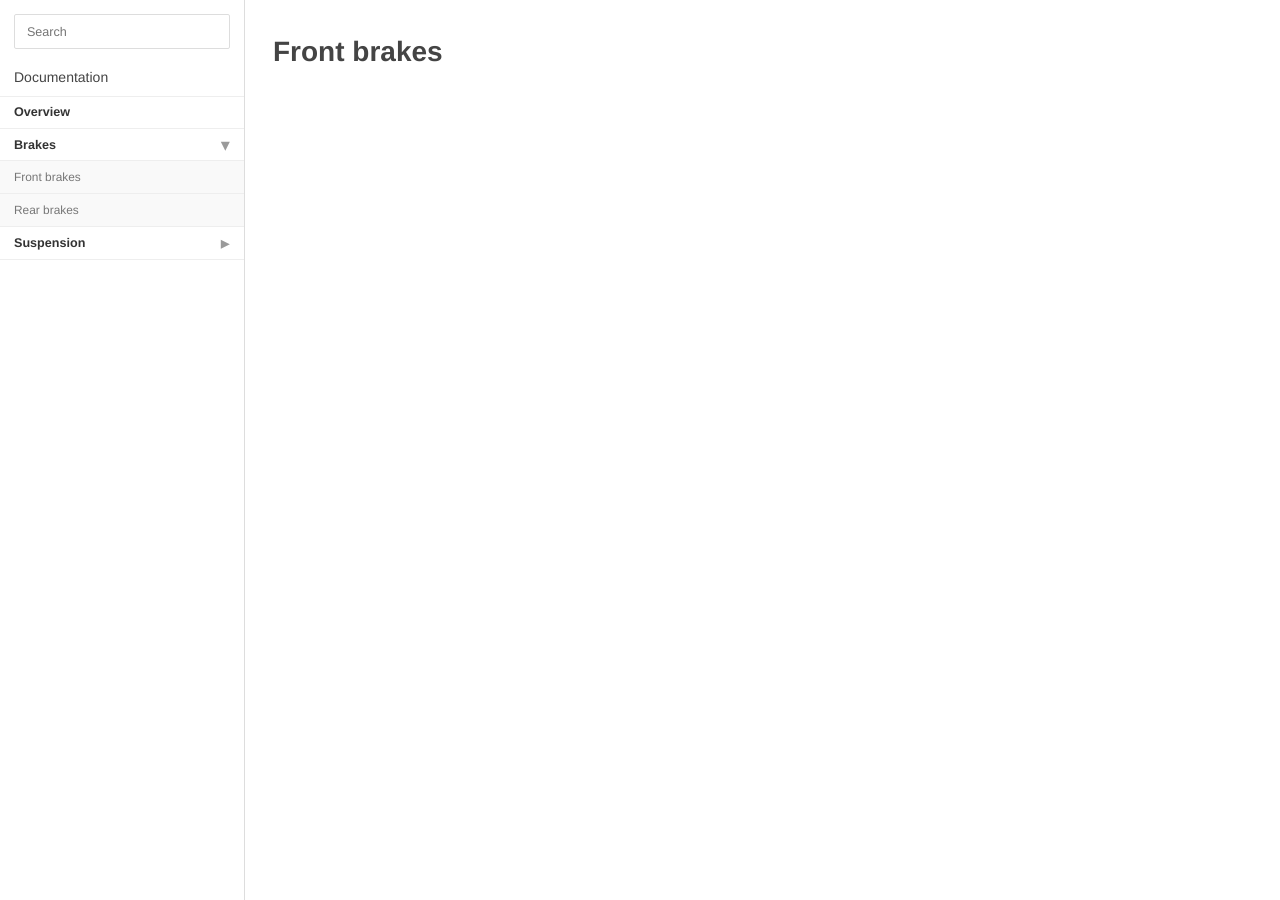
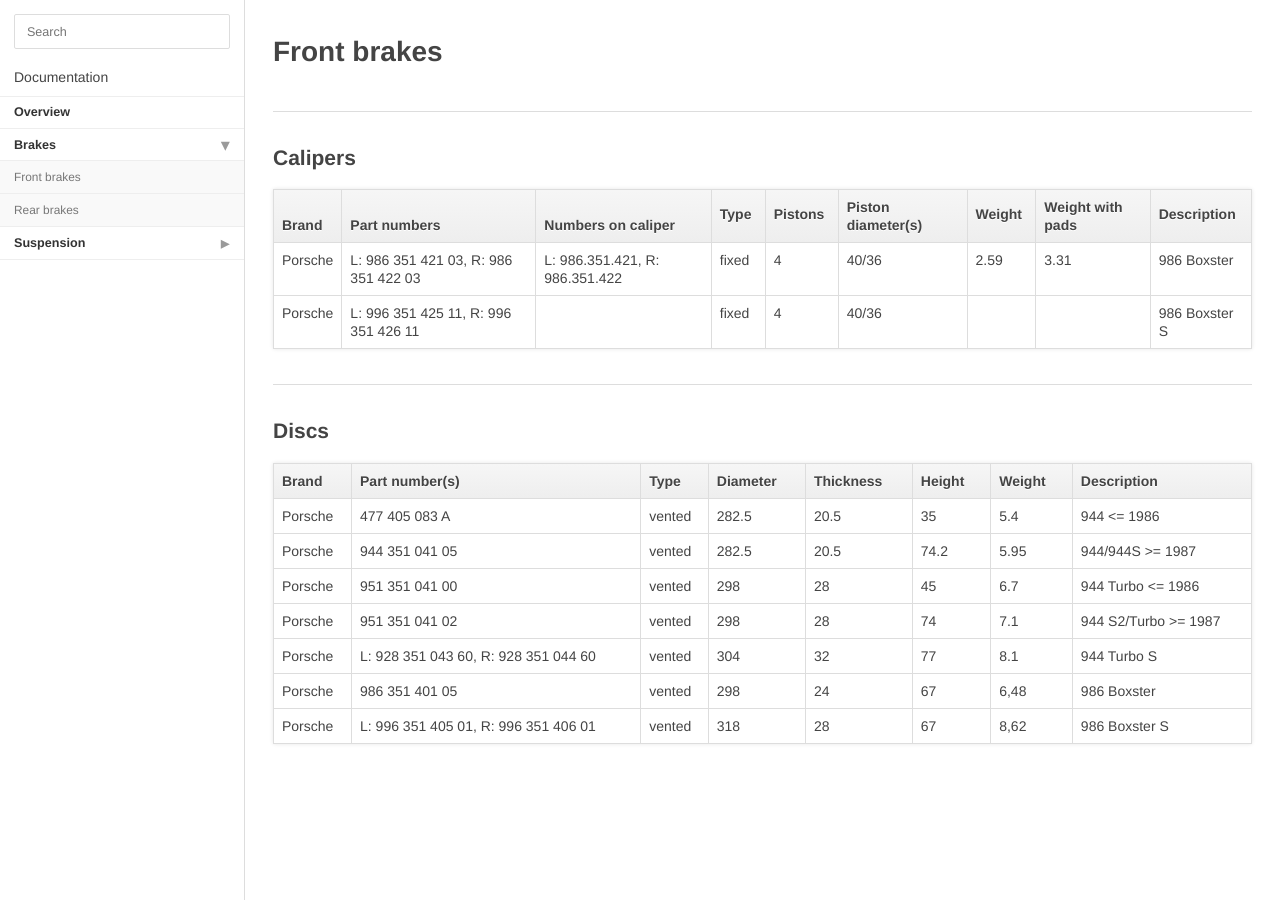
Before and after one commit to rennsportengineering/wiki, a Jekyll site: the page built from brakes/brakes-front.md, in a window 1280 px wide. Built offline with Jekyll 4.4.1, drawn with Linux system fonts in a browser that asks for light colours.

Commit message:
Add initial front brake information

```diff
--- /dev/null
+++ b/_data/brakes/calipers-front.csv
@@ -0,0 +1,3 @@
+Brand,"Part numbers","Numbers on caliper",Type,Pistons,"Piston diameter(s)",Weight,Weight with pads,Description
+Porsche,"L: 986 351 421 03, R: 986 351 422 03","L: 986.351.421, R: 986.351.422",fixed,4,40/36,2.59,3.31,986 Boxster
+Porsche,"L: 996 351 425 11, R: 996 351 426 11","",fixed,4,40/36,,,986 Boxster S
--- /dev/null
+++ b/_data/brakes/discs-front.csv
@@ -0,0 +1,8 @@
+Brand,"Part number(s)",Type,Diameter,Thickness,Height,Weight,Description
+Porsche,477 405 083 A,vented,282.5,20.5,35,5.4,944 <= 1986
+Porsche,944 351 041 05,vented,282.5,20.5,74.2,5.95,944/944S >= 1987
+Porsche,951 351 041 00,vented,298,28,45,6.7,944 Turbo <= 1986
+Porsche,951 351 041 02,vented,298,28,74,7.1,"944 S2/Turbo >= 1987"
+Porsche,"L: 928 351 043 60, R: 928 351 044 60",vented,304,32,77,8.1,944 Turbo S
+Porsche,986 351 401 05,vented,298,24,67,"6,48",986 Boxster
+Porsche,"L: 996 351 405 01, R: 996 351 406 01",vented,318,28,67,"8,62",986 Boxster S
--- a/brakes/brakes-front.md
+++ b/brakes/brakes-front.md
@@ -4,3 +4,8 @@
 ---
 
 # Front brakes
+## Calipers
+{% include datatable.html group='brakes' name='calipers-front' %}
+
+## Discs
+{% include datatable.html group='brakes' name='discs-front' %}
```
